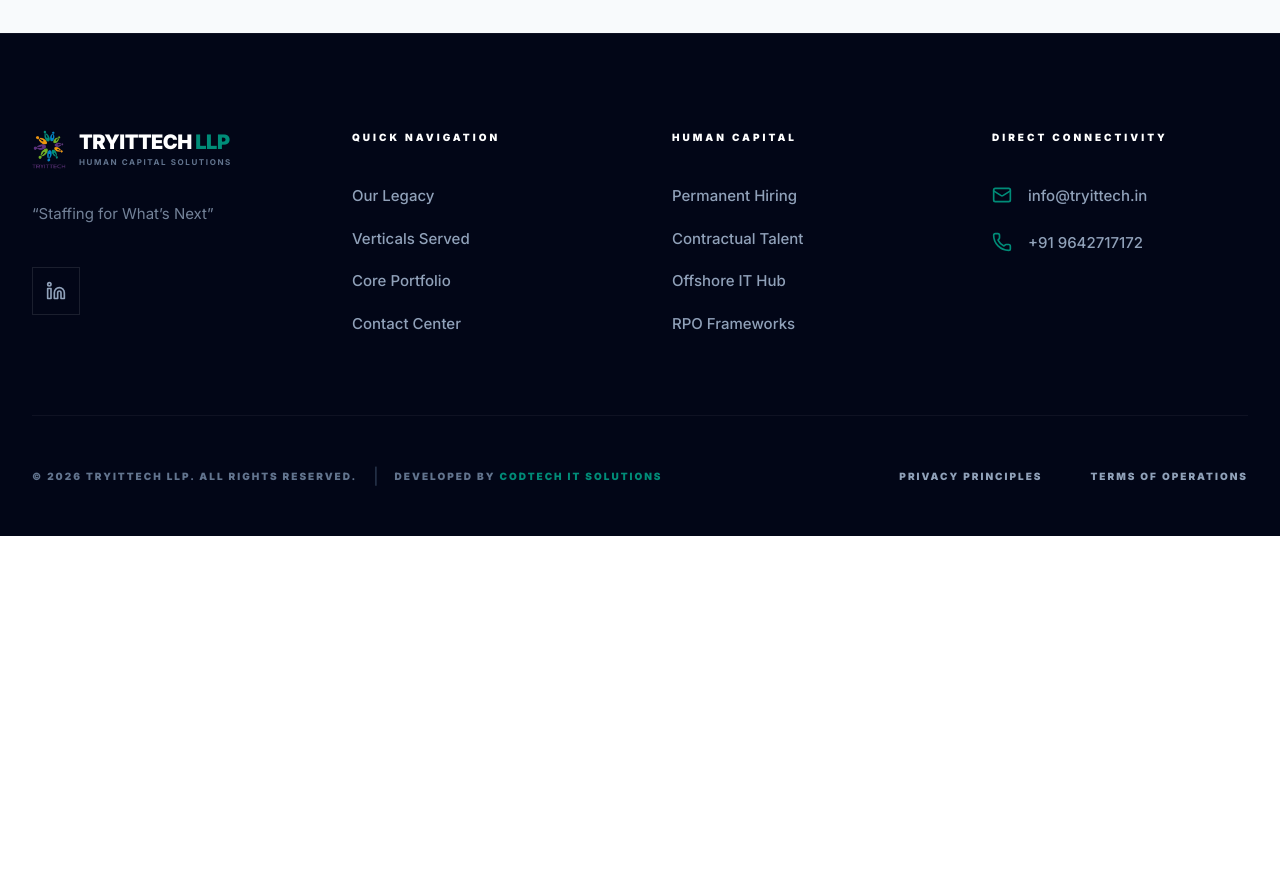
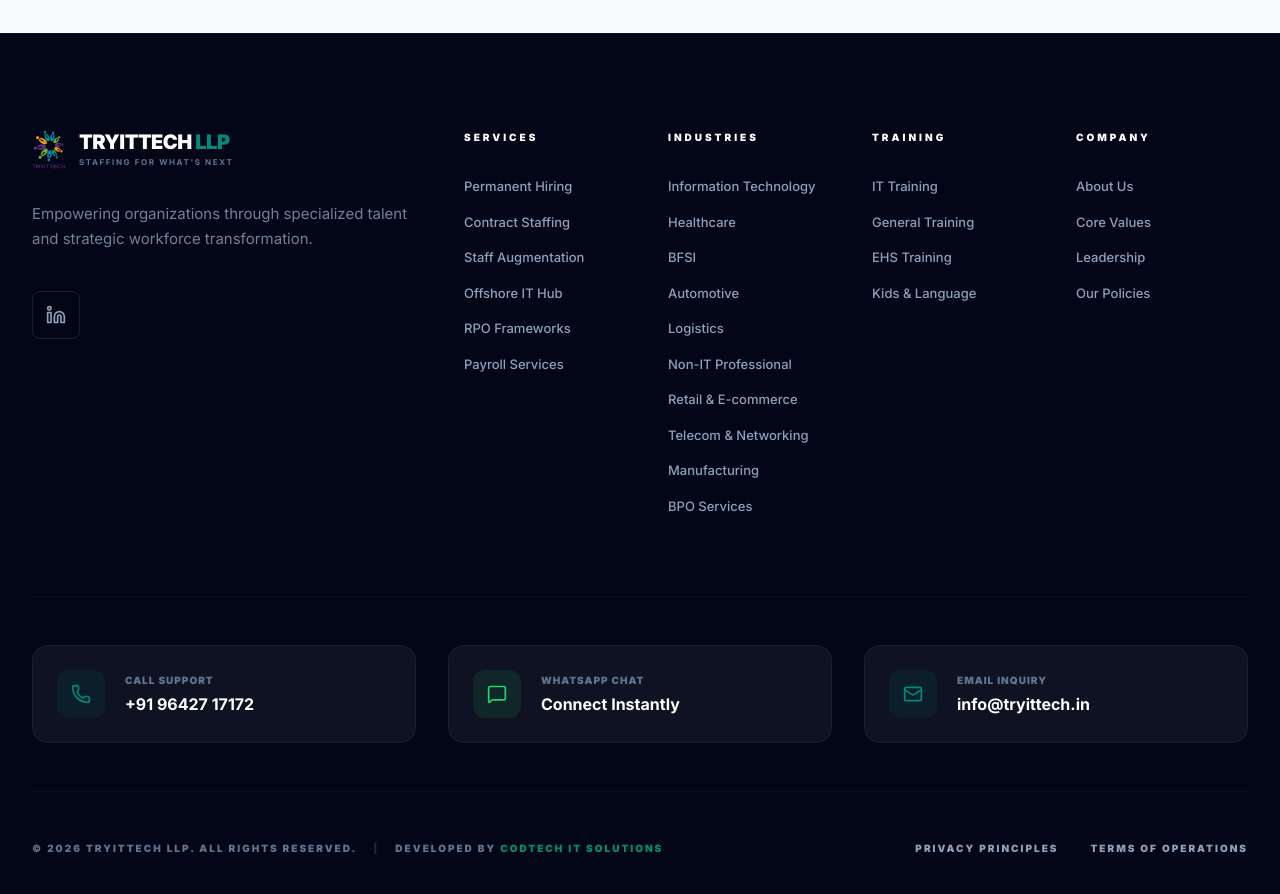
Before and after one commit to CODTECHIT/tryittech, a Next.js app: page /about in a window 1280 px wide. Shown: the part 5140-6034 px from the top of the page. Before the commit the page ends 5676 px from the top, so only its background shows below. Built offline with nearby package versions, Linux system fonts and the light colour scheme.

Commit message:
Enhance footer: Add comprehensive navigation for services, industries, training, and company sections plus interactive contact grid.

```diff
--- a/src/components/Footer.tsx
+++ b/src/components/Footer.tsx
@@ -1,15 +1,56 @@
 import Link from 'next/link';
 import Image from 'next/image';
-import { Mail, Phone, Linkedin } from 'lucide-react';
+import { Mail, Phone, Linkedin, MessageSquare } from 'lucide-react';
+import { industriesData } from '../constants/industries';
 
 export default function Footer() {
     const currentYear = new Date().getFullYear();
 
+    const sections = [
+        {
+            title: "Services",
+            links: [
+                { name: 'Permanent Hiring', href: '/services/permanent-staffing' },
+                { name: 'Contract Staffing', href: '/services/contract-staffing' },
+                { name: 'Staff Augmentation', href: '/services/staff-augmentation' },
+                { name: 'Offshore IT Hub', href: '/services/offshore-it-staffing' },
+                { name: 'RPO Frameworks', href: '/services/managed-rpo' },
+                { name: 'Payroll Services', href: '/services/payroll-services' },
+            ]
+        },
+        {
+            title: "Industries",
+            links: industriesData.map(ind => ({
+                name: ind.name,
+                href: `/industries/${ind.slug}`
+            }))
+        },
+        {
+            title: "Training",
+            links: [
+                { name: 'IT Training', href: '/training/it-training' },
+                { name: 'General Training', href: '/training/general-training' },
+                { name: 'EHS Training', href: '/training/ehs-training' },
+                { name: 'Kids & Language', href: '/training/kids-language' },
+            ]
+        },
+        {
+            title: "Company",
+            links: [
+                { name: 'About Us', href: '/about#about' },
+                { name: 'Core Values', href: '/about#values' },
+                { name: 'Leadership', href: '/about#leadership' },
+                { name: 'Our Policies', href: '/about#policies' },
+            ]
+        }
+    ];
+
     return (
         <footer className="bg-[#020617] pt-24 pb-12 text-slate-400 border-t border-white/5">
             <div className="max-w-7xl mx-auto px-4 sm:px-6 lg:px-8">
-                <div className="grid md:grid-cols-2 lg:grid-cols-4 gap-16 pb-20">
-                    <div className="lg:col-span-1">
+                {/* Brand Section */}
+                <div className="flex flex-col lg:flex-row justify-between items-start gap-12 mb-20">
+                    <div className="lg:max-w-sm">
                         <Link href="/" className="group flex items-center gap-3 mb-8">
                             <Image
                                 src="/images/clients/logoo.png"
@@ -23,68 +64,79 @@
                                     TRYITTECH <span className="text-[#008C78]">LLP</span>
                                 </span>
                                 <span className="text-[8px] font-bold tracking-[0.2em] uppercase mt-1 text-slate-500">
-                                    Human Capital Solutions
+                                    Staffing for What&apos;s Next
                                 </span>
                             </div>
                         </Link>
                         <p className="text-[15px] leading-relaxed mb-10 text-slate-400/80">
-                            “Staffing for What’s Next”
+                            Empowering organizations through specialized talent and strategic workforce transformation.
                         </p>
                         <div className="flex gap-4">
-                            <a href="https://www.linkedin.com/company/tryittech-llp/" target="_blank" rel="noopener noreferrer" className="w-12 h-12 border border-white/10 flex items-center justify-center hover:bg-[#008C78] hover:border-[#008C78] transition-all group">
+                            <a href="https://www.linkedin.com/company/tryittech-llp/" target="_blank" rel="noopener noreferrer" className="w-12 h-12 border border-white/10 flex items-center justify-center hover:bg-[#008C78] hover:border-[#008C78] transition-all group rounded-lg">
                                 <Linkedin className="w-5 h-5 group-hover:text-white" />
                             </a>
-
                         </div>
                     </div>
 
-                    <div>
-                        <h4 className="text-white font-black mb-10 text-[10px] uppercase tracking-[0.3em]">Quick Navigation</h4>
-                        <ul className="space-y-5 text-[15px] font-medium">
-                            <li><Link href="/about" className="hover:text-[#008C78] transition-colors">Our Legacy</Link></li>
-                            <li><Link href="/industries" className="hover:text-[#008C78] transition-colors">Verticals Served</Link></li>
-                            <li><Link href="/services" className="hover:text-[#008C78] transition-colors">Core Portfolio</Link></li>
-                            <li><Link href="/contact" className="hover:text-[#008C78] transition-colors">Contact Center</Link></li>
-                        </ul>
-                    </div>
-
-                    <div>
-                        <h4 className="text-white font-black mb-10 text-[10px] uppercase tracking-[0.3em]">Human Capital</h4>
-                        <ul className="space-y-5 text-[15px] font-medium">
-                            <li><Link href="/services" className="hover:text-[#008C78] transition-colors">Permanent Hiring</Link></li>
-                            <li><Link href="/services" className="hover:text-[#008C78] transition-colors">Contractual Talent</Link></li>
-                            <li><Link href="/services" className="hover:text-[#008C78] transition-colors">Offshore IT Hub</Link></li>
-                            <li><Link href="/services" className="hover:text-[#008C78] transition-colors">RPO Frameworks</Link></li>
-                        </ul>
-                    </div>
-
-                    <div>
-                        <h4 className="text-white font-black mb-10 text-[10px] uppercase tracking-[0.3em]">Direct Connectivity</h4>
-                        <ul className="space-y-6 text-[15px] font-medium">
-                            <li className="flex gap-4 items-start">
-                                <Mail className="w-5 h-5 text-[#008C78] shrink-0" />
-                                <span>info@tryittech.in</span>
-                            </li>
-                            <li className="flex gap-4 items-start">
-                                <Phone className="w-5 h-5 text-[#008C78] shrink-0" />
-                                <span>+91 9642717172</span>
-                            </li>
-
-                        </ul>
+                    <div className="flex-1 grid grid-cols-2 md:grid-cols-4 gap-12 lg:gap-8">
+                        {sections.map((section) => (
+                            <div key={section.title}>
+                                <h4 className="text-white font-black mb-8 text-[10px] uppercase tracking-[0.3em]">{section.title}</h4>
+                                <ul className="space-y-4 text-[13px] font-medium">
+                                    {section.links.map((link) => (
+                                        <li key={link.name}>
+                                            <Link href={link.href} className="hover:text-[#008C78] transition-colors">
+                                                {link.name}
+                                            </Link>
+                                        </li>
+                                    ))}
+                                </ul>
+                            </div>
+                        ))}
                     </div>
                 </div>
 
-                <div className="pt-12 border-t border-white/5 flex flex-col md:flex-row justify-between items-center gap-8">
+                {/* Contacts Grid */}
+                <div className="grid grid-cols-1 md:grid-cols-3 gap-8 py-12 border-y border-white/5 mb-12">
+                    <div className="flex items-center gap-5 p-6 bg-white/5 rounded-2xl border border-white/5 hover:border-[#008C78]/30 transition-colors group">
+                        <div className="w-12 h-12 bg-[#008C78]/10 rounded-xl flex items-center justify-center text-[#008C78] group-hover:bg-[#008C78] group-hover:text-white transition-all">
+                            <Phone className="w-5 h-5" />
+                        </div>
+                        <div>
+                            <p className="text-[10px] uppercase tracking-widest font-black text-slate-500 mb-1">Call Support</p>
+                            <a href="tel:+919642717172" className="text-white font-bold hover:text-[#008C78] transition-colors">+91 96427 17172</a>
+                        </div>
+                    </div>
+                    <div className="flex items-center gap-5 p-6 bg-white/5 rounded-2xl border border-white/5 hover:border-[#008C78]/30 transition-colors group">
+                        <div className="w-12 h-12 bg-[#25D366]/10 rounded-xl flex items-center justify-center text-[#25D366] group-hover:bg-[#25D366] group-hover:text-white transition-all">
+                            <MessageSquare className="w-5 h-5" />
+                        </div>
+                        <div>
+                            <p className="text-[10px] uppercase tracking-widest font-black text-slate-500 mb-1">WhatsApp Chat</p>
+                            <a href="https://wa.me/919642717172" target="_blank" rel="noopener noreferrer" className="text-white font-bold hover:text-[#008C78] transition-colors">Connect Instantly</a>
+                        </div>
+                    </div>
+                    <div className="flex items-center gap-5 p-6 bg-white/5 rounded-2xl border border-white/5 hover:border-[#008C78]/30 transition-colors group">
+                        <div className="w-12 h-12 bg-[#008C78]/10 rounded-xl flex items-center justify-center text-[#008C78] group-hover:bg-[#008C78] group-hover:text-white transition-all">
+                            <Mail className="w-5 h-5" />
+                        </div>
+                        <div>
+                            <p className="text-[10px] uppercase tracking-widest font-black text-slate-500 mb-1">Email Inquiry</p>
+                            <a href="mailto:info@tryittech.in" className="text-white font-bold hover:text-[#008C78] transition-colors">info@tryittech.in</a>
+                        </div>
+                    </div>
+                </div>
+
+                <div className="flex flex-col md:flex-row justify-between items-center gap-8">
                     <div className="flex flex-col md:flex-row items-center gap-4">
-                        <p className="text-[10px] font-black uppercase tracking-[0.2em] text-slate-500">
+                        <p className="text-[10px] font-black uppercase tracking-[0.2em] text-slate-500 text-center md:text-left leading-relaxed">
                             © {currentYear} TRYITTECH LLP. All Rights Reserved.
-                        </p>
-                        <span className="hidden md:block text-slate-700">|</span>
-                        <p className="text-[10px] font-black uppercase tracking-[0.2em] text-slate-500">
+                            <br className="md:hidden" />
+                            <span className="hidden md:inline mx-4 text-slate-800">|</span>
                             Developed by <a href="https://www.codtechitsolutions.com/" target="_blank" rel="noopener noreferrer" className="text-[#008C78] hover:text-white transition-colors">CODTECH IT Solutions</a>
                         </p>
                     </div>
-                    <div className="flex gap-12 text-[10px] font-black uppercase tracking-[0.2em]">
+                    <div className="flex gap-8 text-[10px] font-black uppercase tracking-[0.2em]">
                         <Link href="#" className="hover:text-white transition-colors">Privacy Principles</Link>
                         <Link href="#" className="hover:text-white transition-colors">Terms of Operations</Link>
                     </div>
```
